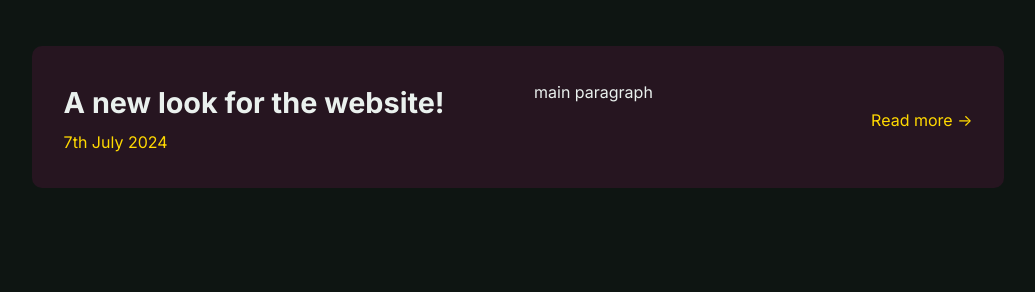
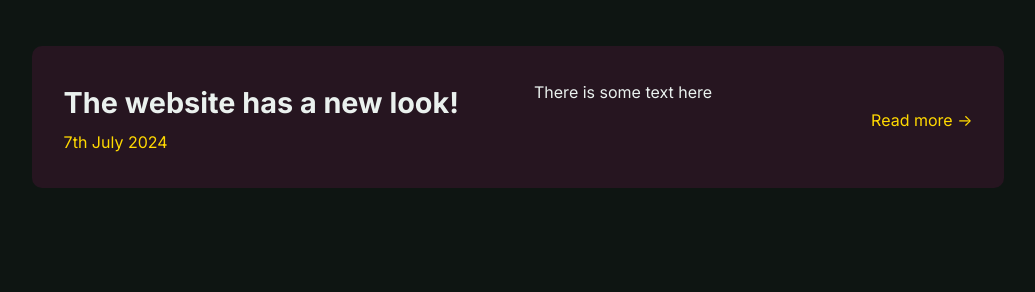
Before and after one commit to Harvelon365/Harvelon365.github.io, a PHP site: page / in a window 1280 px wide. Shown: the part 1691-1983 px from the top of the page, without its empty margins (122-1157 px from the left). Run offline with PHP 8.4, Linux system fonts and the light colour scheme.

Commit message:
Added latest news/blog functionality

```diff
--- a/css/styles.css
+++ b/css/styles.css
@@ -234,7 +234,7 @@ a:hover{
 }
 
 #latest-item div{
-    width: 100%;
+    width: 50%;
 }
 
 #latest-date {
@@ -245,3 +245,9 @@ a:hover{
     float: right;
     color: var(--accent);
 }
+
+#latest-text {
+    text-overflow: ellipsis;
+    overflow: hidden;
+    word-wrap: break-word;
+}
--- a/index.html
+++ b/index.html
@@ -55,11 +55,11 @@
             <h2>What's the Latest?</h2>
             <div id="latest-item">
                 <div>
-                    <h3>A new look for the website!</h3>
-                    <p id="latest-date">7th July 2024</p>
+                    <h3 id="latest-title">TITLE</h3>
+                    <p id="latest-date">DATE</p>
                 </div>
                 <div>
-                    <p>main paragraph</p>
+                    <p id="latest-text">TEXT</p>
                     <a id="latest-more" href="blogpost">Read more -></a>
                 </div>
             </div>
@@ -77,5 +77,6 @@
             <p>This website was handcrafted by Harvey Tucker<br>Last Updated: 7th July 2024</p>
         </footer>
     </main>
+    <script type="module" src="js/main.js"></script>
 </body>
 </html>
--- /dev/null
+++ b/js/main.js
@@ -0,0 +1,14 @@
+const title = document.getElementById("latest-title");
+const date = document.getElementById("latest-date");
+const text = document.getElementById("latest-text");
+
+fetch("../latest.xml")
+    .then((response) => response.text())
+    .then((xmlString) => {
+        const parser = new DOMParser();
+        const xmlDoc = parser.parseFromString(xmlString, "text/xml");
+        const post = xmlDoc.querySelector("post");
+        title.textContent = post.querySelector("title").textContent;
+        date.textContent = post.querySelector("date").textContent;
+        text.textContent = post.querySelector("short").textContent;
+    });
--- /dev/null
+++ b/latest.xml
@@ -0,0 +1,6 @@
+<post>
+    <date>7th July 2024</date>
+    <title>The website has a new look!</title>
+    <short>There is some text here</short>
+    <long>There is some longer text here. This is the full article</long>
+</post>
```
